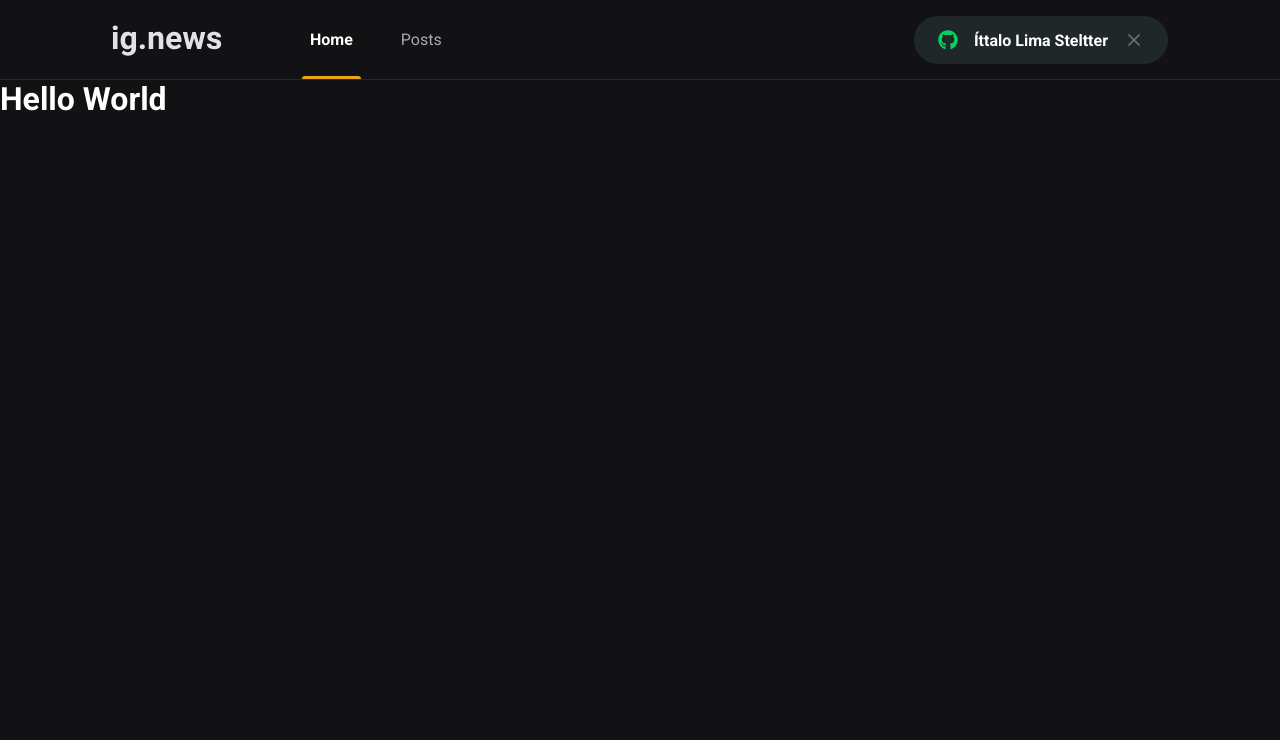
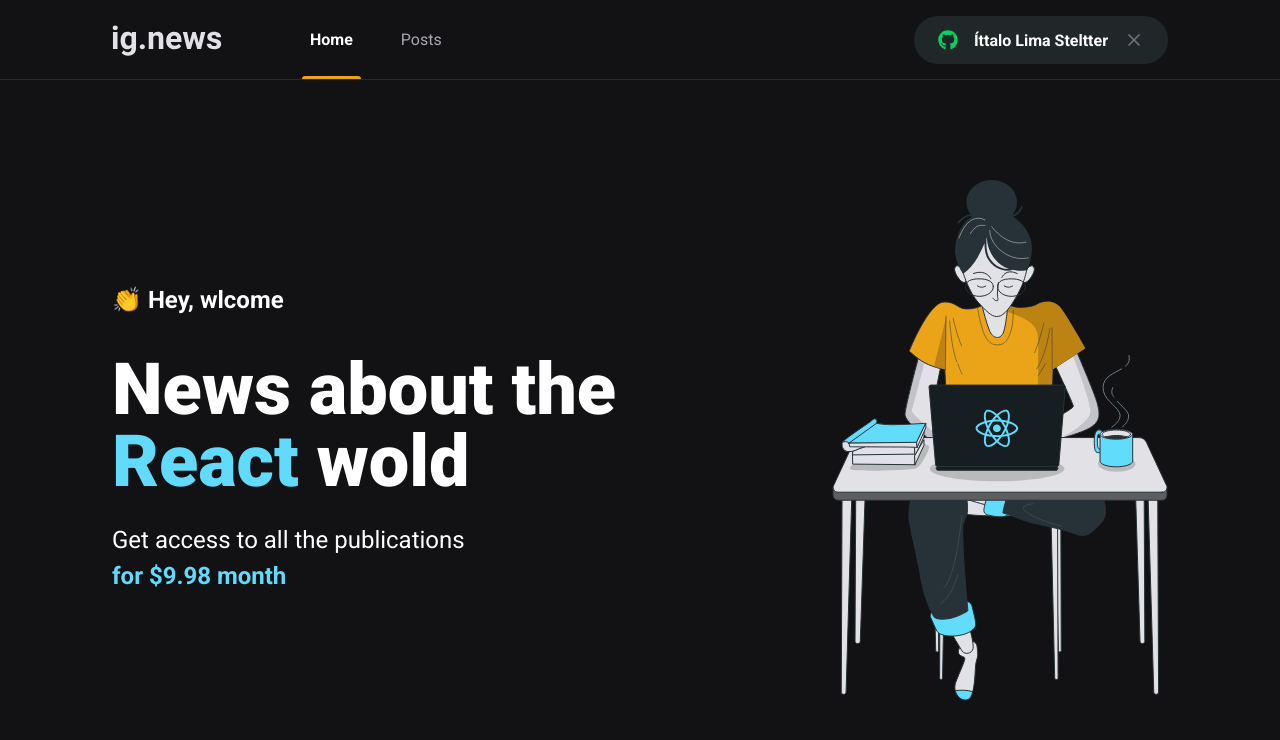
Before and after one commit to ittalolz/03-ignite-next-ig-news, a Next.js app: page / in a window 1280 px wide. Shown: the top 740 px of the page. Built offline with nearby package versions, Linux system fonts and the light colour scheme.

Commit message:
feat: content home

```diff
--- /dev/null
+++ b/src/pages/home.module.scss
@@ -0,0 +1,41 @@
+.contentContainer {
+  max-width: 1120px;
+  margin: 0 auto;
+  padding: 0 2rem;
+  height: calc(100vh - 5rem);
+
+  display: flex;
+  align-items: center;
+  justify-content: space-between;
+}
+
+.hero {
+  max-width: 600px;
+
+  > span {
+    font-size: 1.5rem;
+    font-weight: bold;
+  }
+
+  h1 {
+    font-size: 4.5rem;
+    line-height: 4.5rem;
+    font-weight: 900;
+    margin-top: 2.5rem;
+
+    span {
+      color: var(--cyan-500);
+    }
+  }
+
+  p {
+    font-size: 1.5rem;
+    line-height: 2.25rem;
+    margin-top: 1.5rem;
+
+    span {
+      color: var(--cyan-500);
+      font-weight: bold;
+    }
+  }
+}
--- a/src/pages/index.tsx
+++ b/src/pages/index.tsx
@@ -1,12 +1,28 @@
 import Head from "next/head"
+
+import styles from "./home.module.scss"
 
 export default function Home() {
   return (
     <>
       <Head>
-        <title>Início | ig.news</title>
+        <title>Home | ig.news</title>
       </Head>
-      <h1>Hello World</h1>
+
+      <main className={styles.contentContainer}>
+        <section className={styles.hero}>
+          <span>👏 Hey, wlcome</span>
+          <h1>News about the <span>React</span> wold</h1>
+
+          <p>
+            Get access to all the publications <br />
+            <span>for $9.98 month</span>
+          </p>
+        </section>
+
+        <img src="/images/avatar.svg" alt="Girl coding"/>
+      </main>
+
     </>
   )
 }
```
